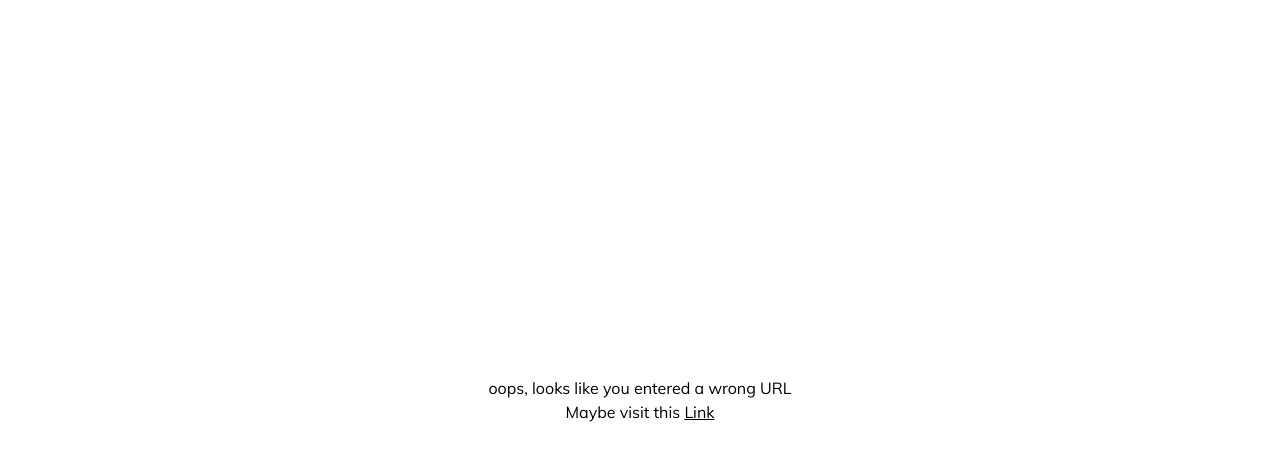
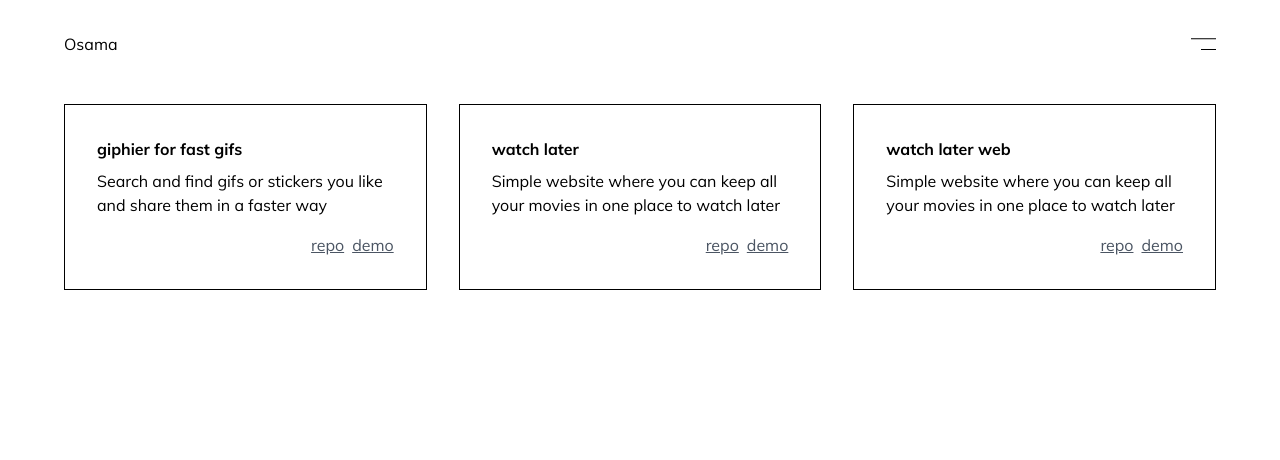
Before and after one commit to osamaakb/osama.com, a Next.js app: page /projects in a window 1280 px wide. Before the commit this address had no page. Shown: the top 460 px of the page. Built offline with nearby package versions, Linux system fonts and the light colour scheme.

Commit message:
Feat: blogs page and blogs data

```diff
--- a/src/data/NavItems.ts
+++ b/src/data/NavItems.ts
@@ -13,6 +13,10 @@ export const NAV_ITEMS: NavItemsProps[] = [
     path: "/blog",
   },
   {
+    title: "Projects",
+    path: "/projects",
+  },
+  {
     title: "Gallary",
     path: "/gallary",
   },
--- /dev/null
+++ b/src/data/sideProjectsData.ts
@@ -0,0 +1,61 @@
+export interface SideProject {
+    id: string;
+    title: string;
+    img?: string;
+    description: string;
+    story: string;
+    repoLink?: string;
+    demoLink?: string;
+
+}
+
+export const sideProjcets: SideProject[] = [
+    {
+        id: "1",
+        title: "giphier for fast gifs",
+        description: "Search and find gifs or stickers you like and share them in a faster way",
+        story: `The original [https://giphy.com/](giphy) is slow and has lots of features that I don't need and I think most of people too, so I went ahead and made something simpler and get you the job done with simple UI.
+
+        Tech stack:
+        - react (JavaScript)
+        - giphy api
+        - redux
+        `,
+        repoLink: "https://github.com/osamaakb/giphier-for-fast-gifs",
+        demoLink: "https://giphier.netlify.app/"
+    },
+    {
+        id: "2",
+        title: "watch later",
+        description: "Simple website where you can keep all your movies in one place to watch later",
+        story: `
+        This website is originally a mobile app, you can find the androind app here
+
+        if you want to build or participate in building the ios app, feel free to contact me.
+
+        Tech stack:
+        - VanillaJS
+        - TMDB api
+        - Firebase for Database and Authentication
+        `,
+        repoLink: "https://github.com/osamaakb/watch-later-web",
+        demoLink: "https://osamaakb.github.io/watch-later-web"
+    },
+    {
+        id: "3",
+        title: "watch later web",
+        description: "Simple website where you can keep all your movies in one place to watch later",
+        story: `
+        This website is originally a mobile app, you can find the androind app here
+
+        if you want to build or participate in building the ios app, feel free to contact me.
+
+        Tech stack:
+        - VanillaJS
+        - TMDB api
+        - Firebase for Database and Authentication
+        `,
+        repoLink: "https://github.com/osamaakb/watch-later-web",
+        demoLink: "https://osamaakb.github.io/watch-later-web"
+    }
+]
--- /dev/null
+++ b/src/pages/projects/index.tsx
@@ -0,0 +1,40 @@
+import Head from "next/head";
+import Link from "next/link";
+import React from "react";
+import Navbar from "../../components/Navbar";
+import { sideProjcets, SideProject } from "../../data/sideProjectsData";
+
+const Projects: React.FC = () => {
+  return (
+    <div>
+      <Head>
+        <title>Blog</title>
+      </Head>
+      <Navbar black />
+      <div className="flex flex-wrap justify-between lg:mx-12 md:mx-4 sm:mx-0">
+        {sideProjcets.map((project: SideProject) => {
+          return (
+            <Link href={`/projects/${project.id}`} key={project.id}>
+              <div className="p-8 border border-black flex-col m-4 lg:flex-1 md:flex-auto sm:flex-grow text-left hover:border-transparent cursor-pointer">
+                <h1 aria-label="title" className="font-bold mb-2">
+                  {project.title}
+                </h1>
+                <p aria-label="description">{project.description}</p>
+                <div className="text-right text-gray-600 mt-4">
+                  <a href={project.repoLink} className="underline">
+                    repo
+                  </a>
+                  <a href={project.demoLink} className="underline ml-2">
+                    demo
+                  </a>
+                </div>
+              </div>
+            </Link>
+          );
+        })}
+      </div>
+    </div>
+  );
+};
+
+export default Projects;
```
